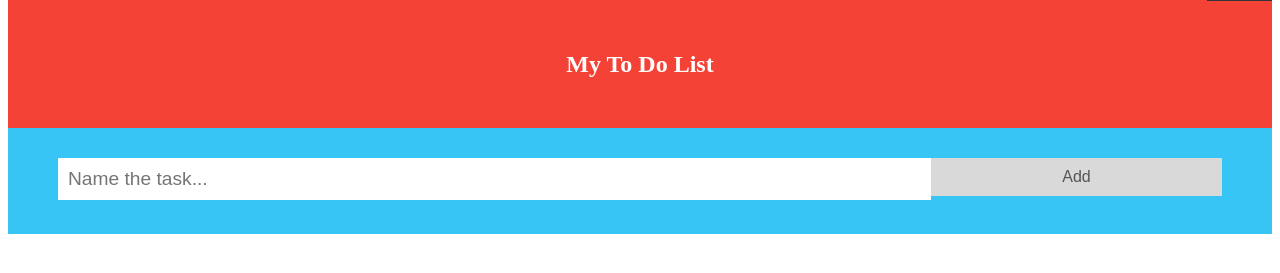
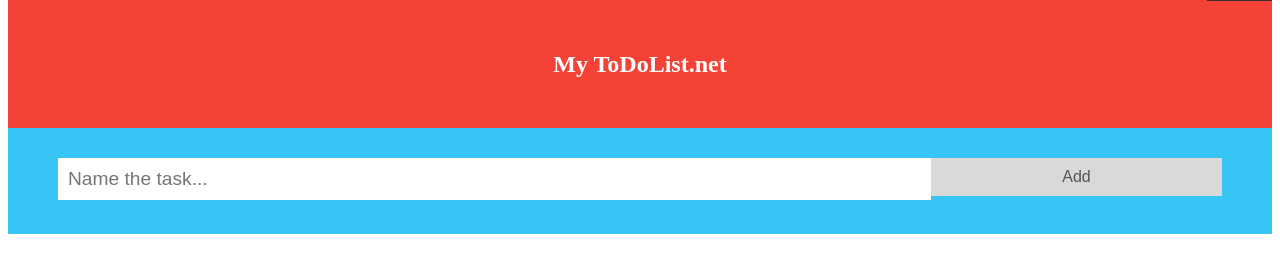
Before and after one commit to johnatandante/todolist, a PHP site: page / in a window 1280 px wide. Shown: the part 88-361 px from the top of the page. Run offline with PHP 8.4, Linux system fonts and the light colour scheme; the visitor is signed in with stand-in values (Sample User, id 1); data that the repository does not hold is empty.

Commit message:
rinominato sito

```diff
--- a/view/main.php
+++ b/view/main.php
@@ -17,7 +17,7 @@ $business->handle($_POST);
 ?>
 
 <div id="myDIV" class="header">
-    <h2>My To Do List</h2>
+    <h2>My ToDoList.net</h2>
 </div>
 
 <div class="main">
```
